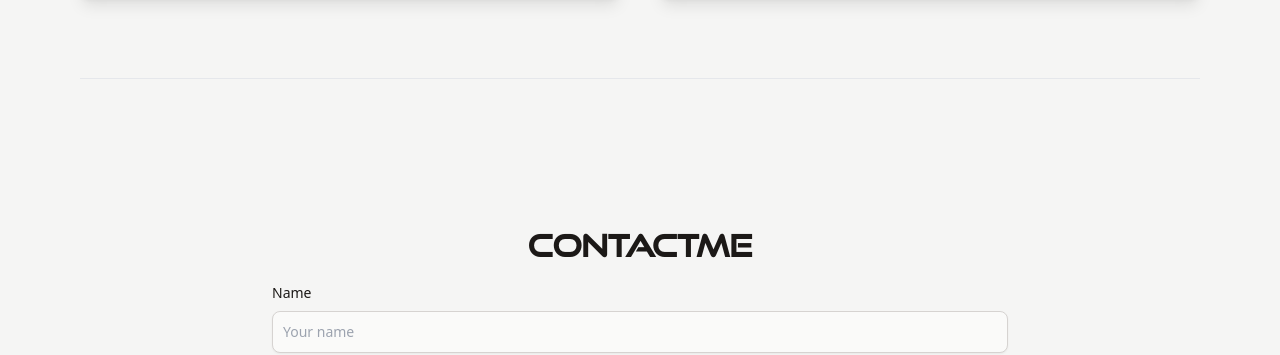
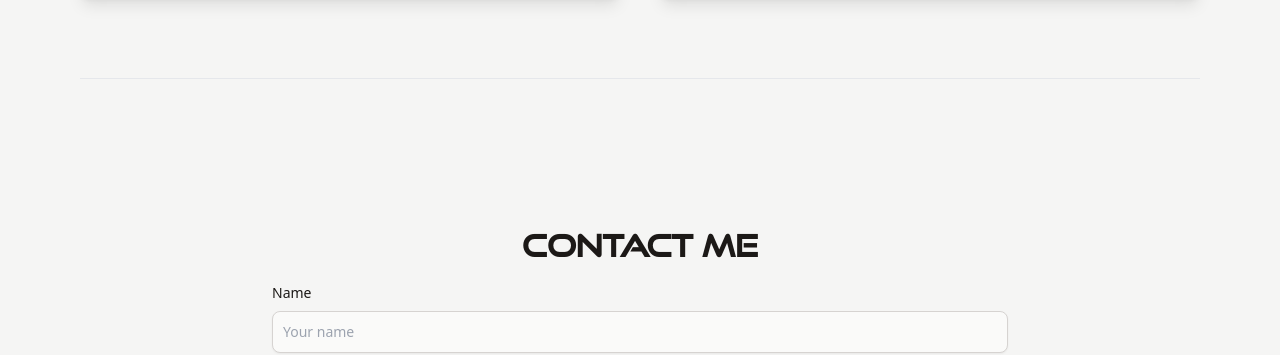
Before and after one commit to JavierCerveraL/Portfolio, a Next.js app: page / in a window 1280 px wide. Shown: the part 3753-4108 px from the top of the page. Built offline with nearby package versions, Linux system fonts and the light colour scheme.

Commit message:
contact me space

```diff
--- a/pages/index.js
+++ b/pages/index.js
@@ -331,7 +331,7 @@ export default function Home() {
         <section>
           <div class="py-8 lg:py-16 px-4 mx-auto max-w-screen-md">
             <h3 className="text-3xl text-stone-900 font-semibold  text-center pt-16 pb-5 dark:text-white font-good">
-              CONTACTME
+              CONTACT ME
             </h3>
 
             <form
```
